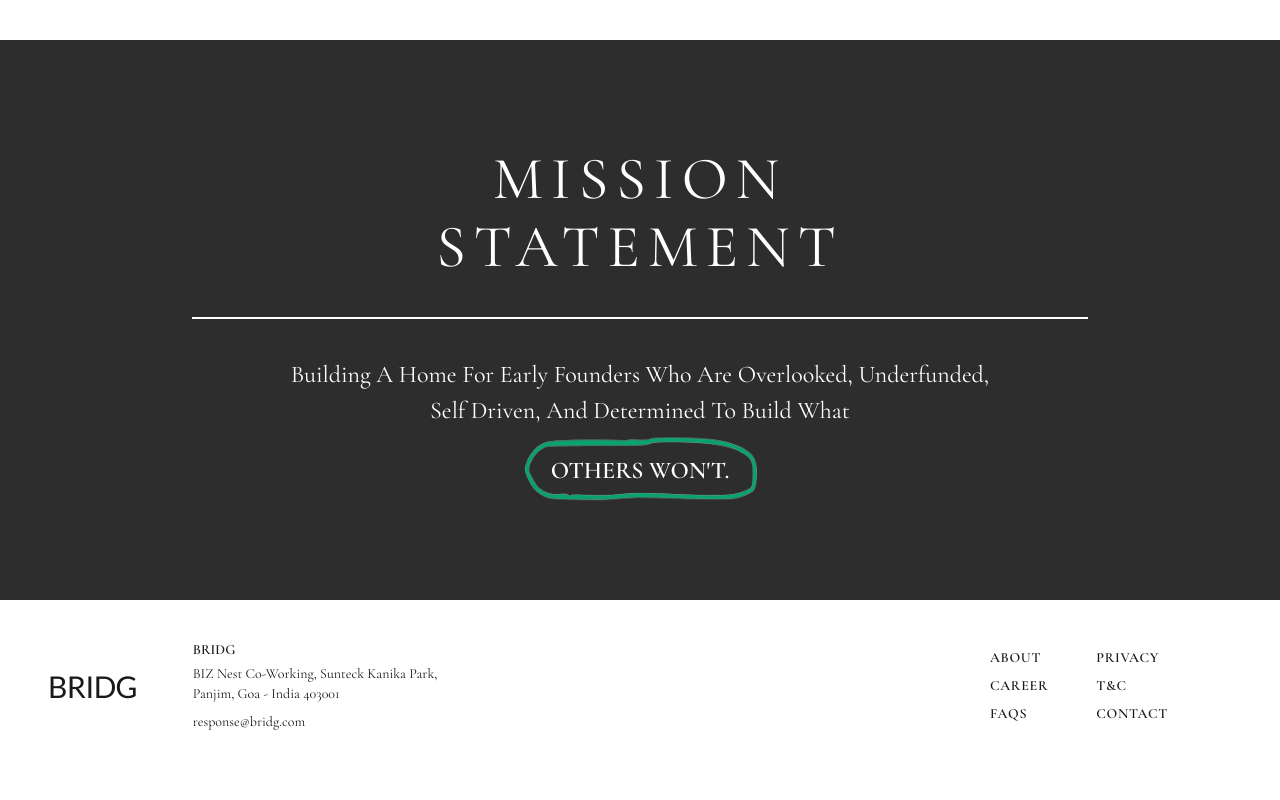
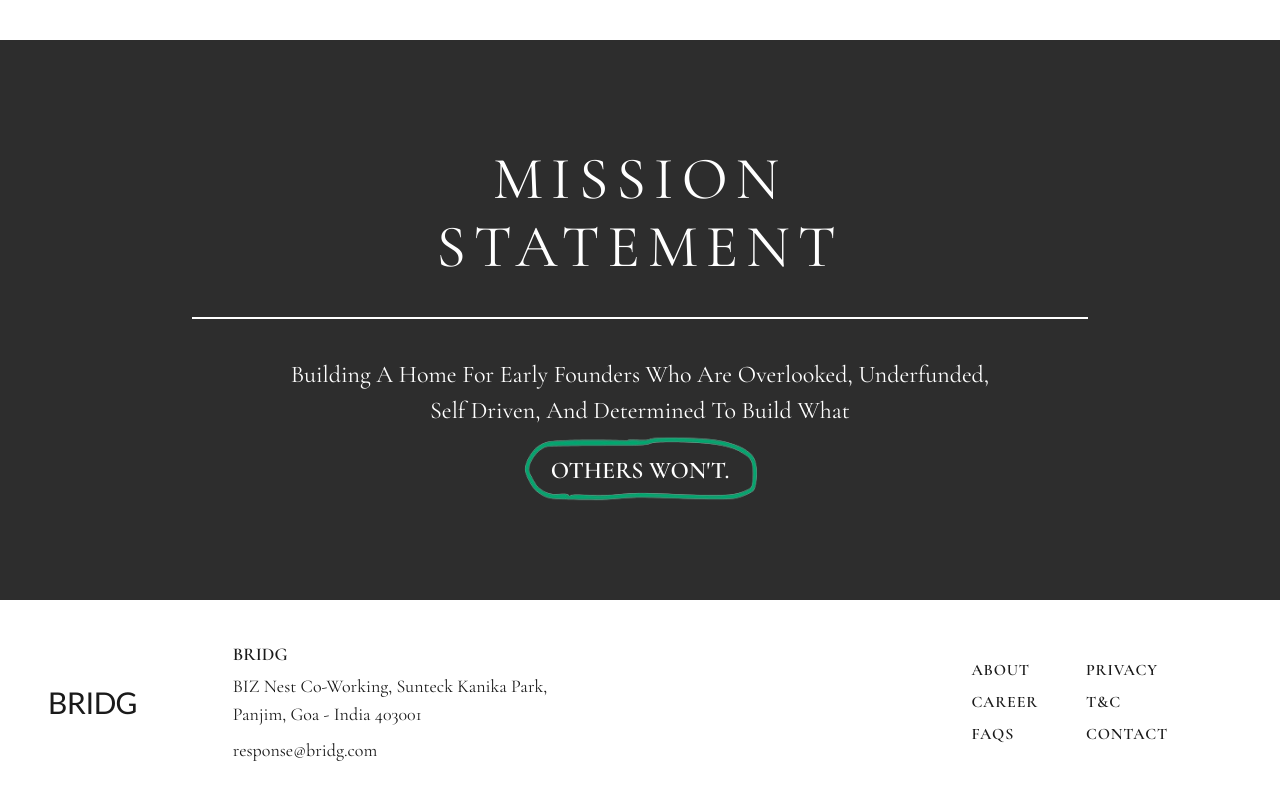
Before and after one commit to Kalpesh-Product/thebridg, a React (Vite) app: page / in a window 1280 px wide. Shown: the part 760-1560 px from the top of the page. Before the commit the page ends 1532 px from the top, so only its background shows below. Built offline with nearby package versions, Linux system fonts and the light colour scheme.

Commit message:
Update footer text styles for improved readability and consistency

```diff
--- a/src/components/shared/Footer.tsx
+++ b/src/components/shared/Footer.tsx
@@ -14,7 +14,7 @@ export default function Footer({ noGap }: { noGap?: boolean }) {
               </Link>
             </div>
 
-            <div className="font-serif text-sm md:ml-6" style={{ color: '#1A1A1A' }}>
+            <div className="font-serif text-base md:text-lg md:ml-16" style={{ color: '#1A1A1A' }}>
               <p className="font-semibold">BRIDG</p>
               <p className="mt-1">BIZ Nest Co-Working, Sunteck Kanika Park,</p>
               <p>Panjim, Goa - India 403001</p>
@@ -24,13 +24,13 @@ export default function Footer({ noGap }: { noGap?: boolean }) {
 
           {/* Right group - Links */}
           <div className="flex gap-8 md:gap-12 md:mr-10 lg:mr-16">
-            <div className="flex flex-col gap-2 text-sm">
-              <span className="font-serif font-semibold uppercase tracking-wider cursor-default">ABOUT</span>
+            <div className="flex flex-col gap-2 text-sm md:text-base">
+              <Link to="#" className="hover:opacity-70 transition-opacity font-serif font-semibold uppercase tracking-wider">ABOUT</Link>
               <Link to="/careers" className="hover:opacity-70 transition-opacity font-serif font-semibold uppercase tracking-wider">CAREER</Link>
               <Link to="#" className="hover:opacity-70 transition-opacity font-serif font-semibold uppercase tracking-wider">FAQS</Link>
             </div>
 
-            <div className="flex flex-col gap-2 text-sm">
+            <div className="flex flex-col gap-2 text-sm md:text-base">
               <Link to="#" className="hover:opacity-70 transition-opacity font-serif font-semibold uppercase tracking-wider">PRIVACY</Link>
               <Link to="#" className="hover:opacity-70 transition-opacity font-serif font-semibold uppercase tracking-wider">T&C</Link>
               <Link to="#" className="hover:opacity-70 transition-opacity font-serif font-semibold uppercase tracking-wider">CONTACT</Link>
```
